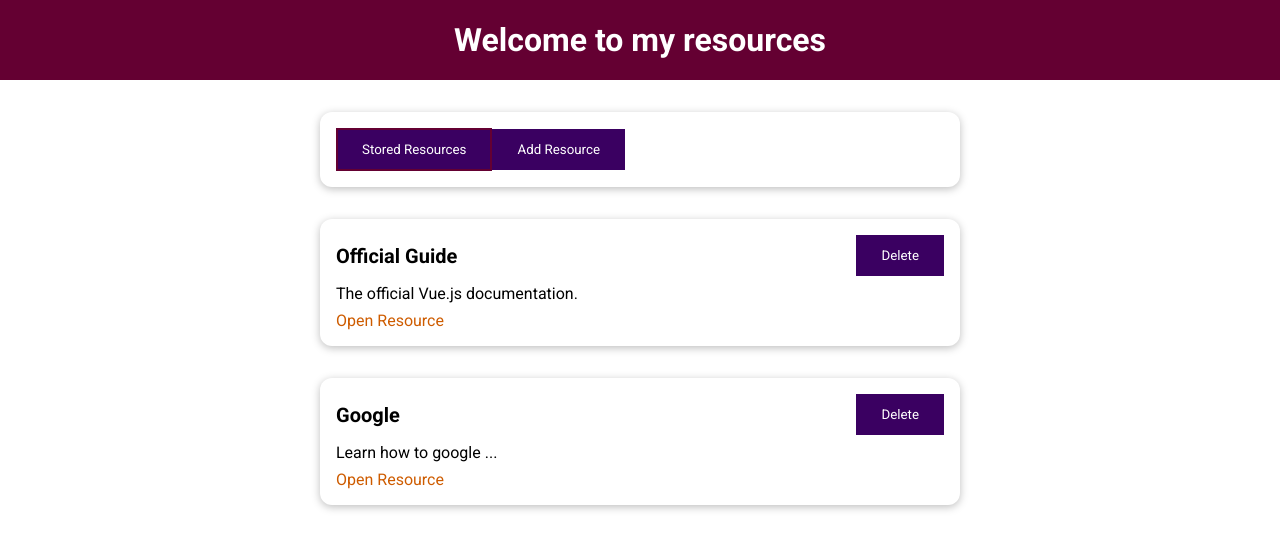
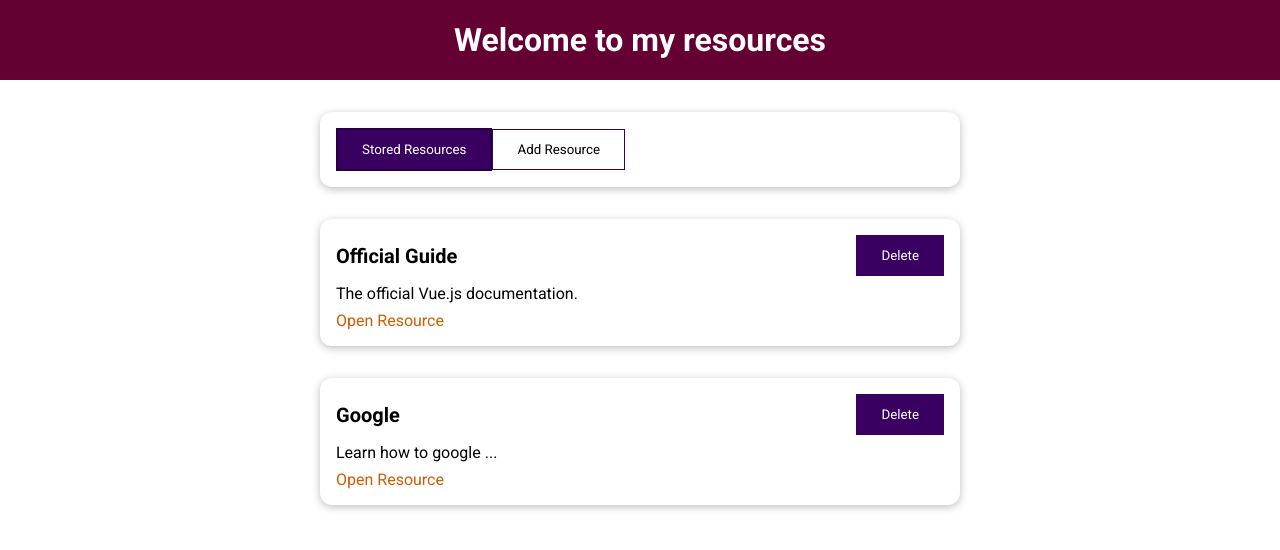
Before and after one commit to talebhammoude/vuejs-resources-app, a Vue app: page / in a window 1280 px wide. Shown: the top 550 px of the page. Built offline with nearby package versions, Linux system fonts and the light colour scheme.

Commit message:
Update TheResources.vue

```diff
--- a/src/components/learning-resources/TheResources.vue
+++ b/src/components/learning-resources/TheResources.vue
@@ -1,7 +1,7 @@
 <template>
     <base-card>
-        <base-button @click="setSelectedTab('stored-resources')" :style="selectedTab === 'stored-resources' ? 'border-style:solid; border-width:2px; border-color: #640032;':null ">Stored Resources</base-button>
-        <base-button @click="setSelectedTab('add-resource')" :style="selectedTab === 'add-resource' ? 'border-style:solid; border-width:2px; border-color: #640032;':null ">Add Resource</base-button>
+        <base-button @click="setSelectedTab('stored-resources')" :style="selectedTab === 'stored-resources' ? 'border-style:solid; border-width:2px; border-color: #270041;':'background-color:white; color:black;' ">Stored Resources</base-button>
+        <base-button @click="setSelectedTab('add-resource')" :style="selectedTab === 'add-resource' ? 'border-style:solid; border-width:2px; border-color: #270041;':'background-color:white; color:black;' ">Add Resource</base-button>
     </base-card>
     <component :is="selectedTab"></component>
 </template>
```
